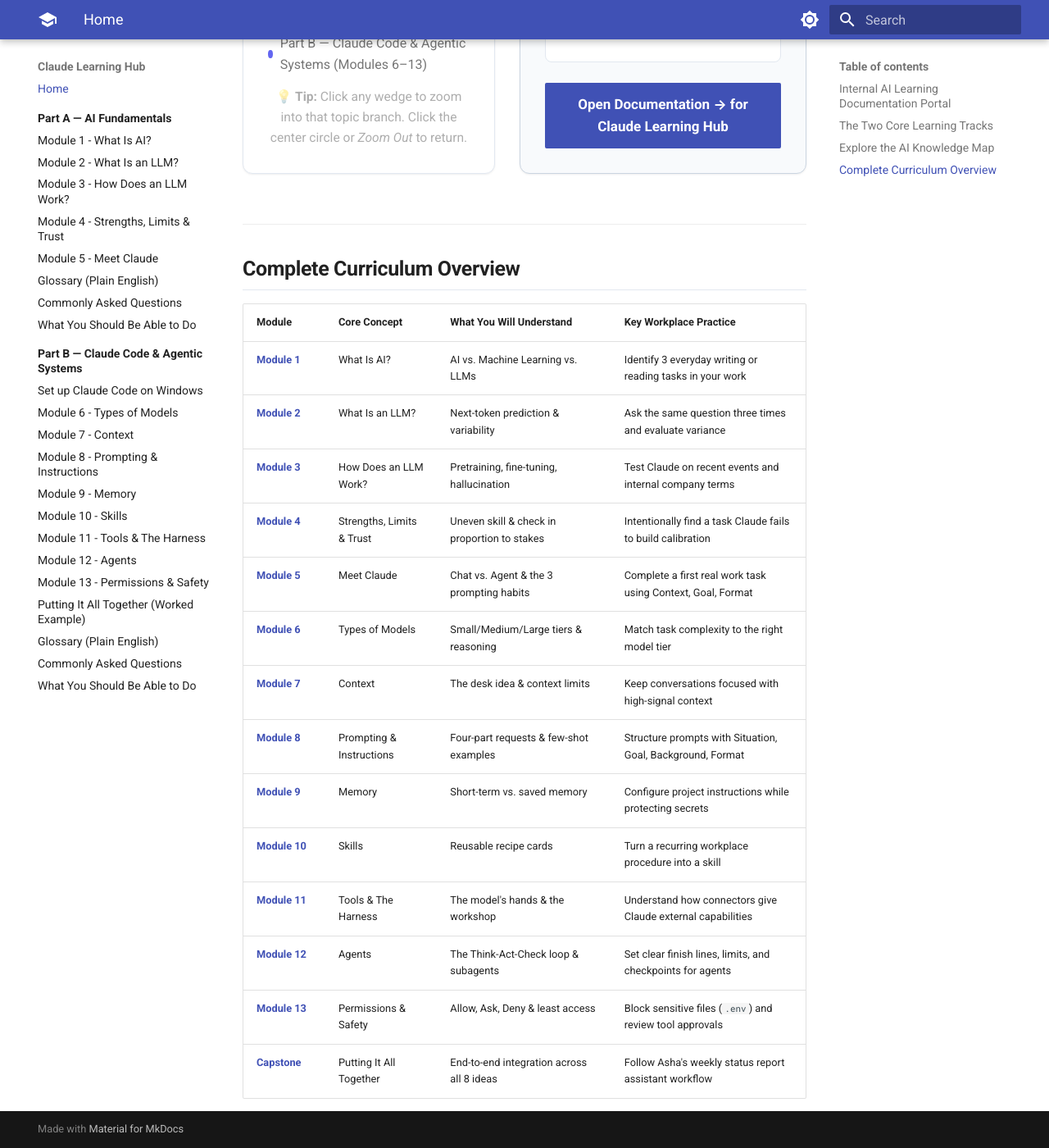
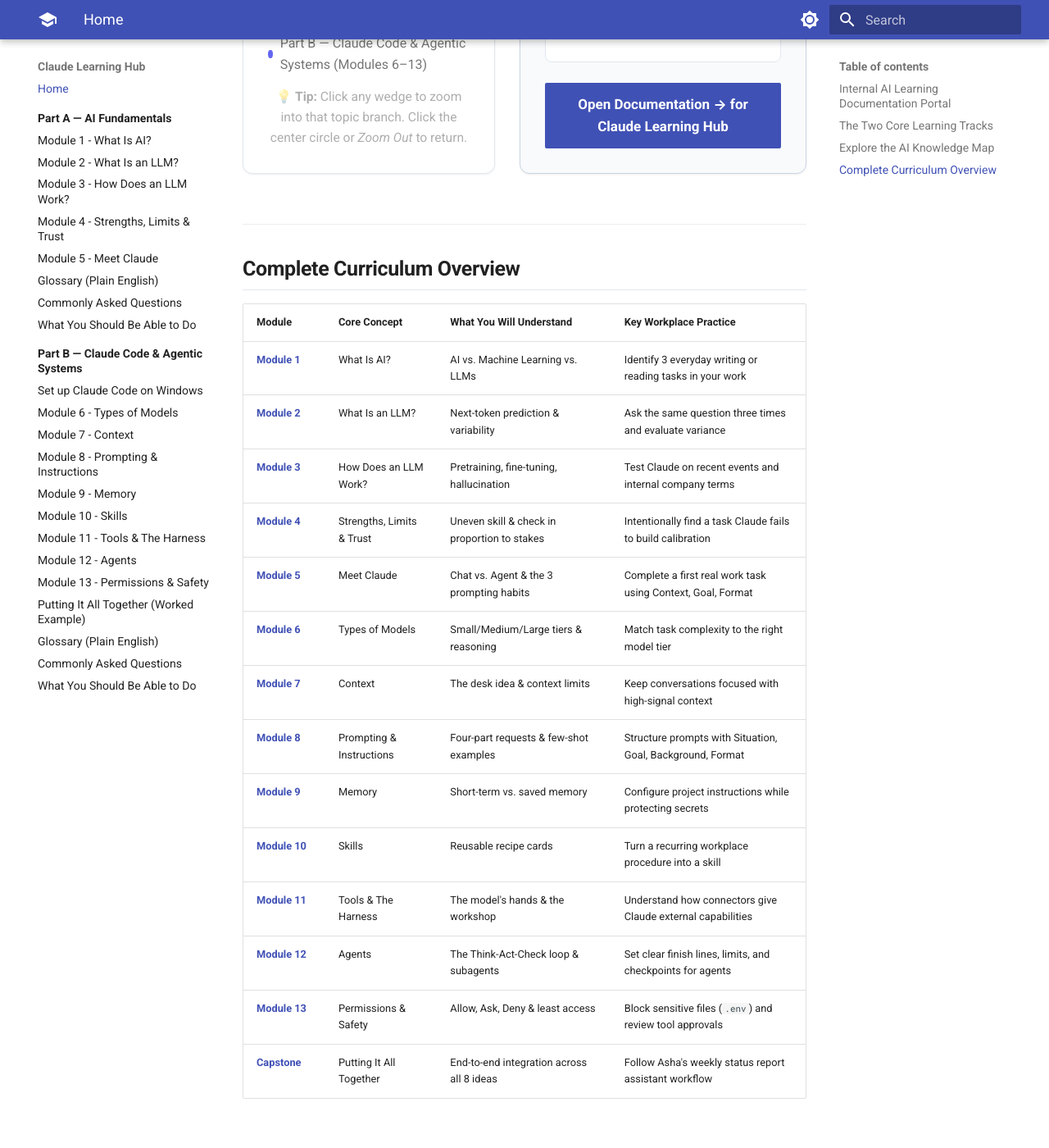
Before and after one commit to Sharath-B-7/AI-Learning, an MkDocs documentation site: the page built from docs/index.md, in a window 1280 px wide and 1400 px high, scrolled down 3104 px. Shown: the whole window at 82% size. Built offline with MkDocs 1.6.1 and Material for MkDocs 9.7.7, drawn with Linux system fonts in a browser that asks for light colours; after the commit the page ends 4459 px from its top, so only the background shows below that.

Commit message:
Removed Footer

```diff
--- a/docs/assets/stylesheets/extra.css
+++ b/docs/assets/stylesheets/extra.css
@@ -1115,3 +1115,8 @@
     font-size: 0.72rem;
   }
 }
+
+/* Hide footer attribution bar on all pages */
+.md-footer-meta {
+  display: none;
+}
--- a/mkdocs.yml
+++ b/mkdocs.yml
@@ -51,6 +51,9 @@ extra_javascript:
   - assets/javascripts/video-config.js
   - assets/javascripts/video-player.js
 
+extra:
+  generator: false
+
 markdown_extensions:
   - admonition
   - attr_list
```
